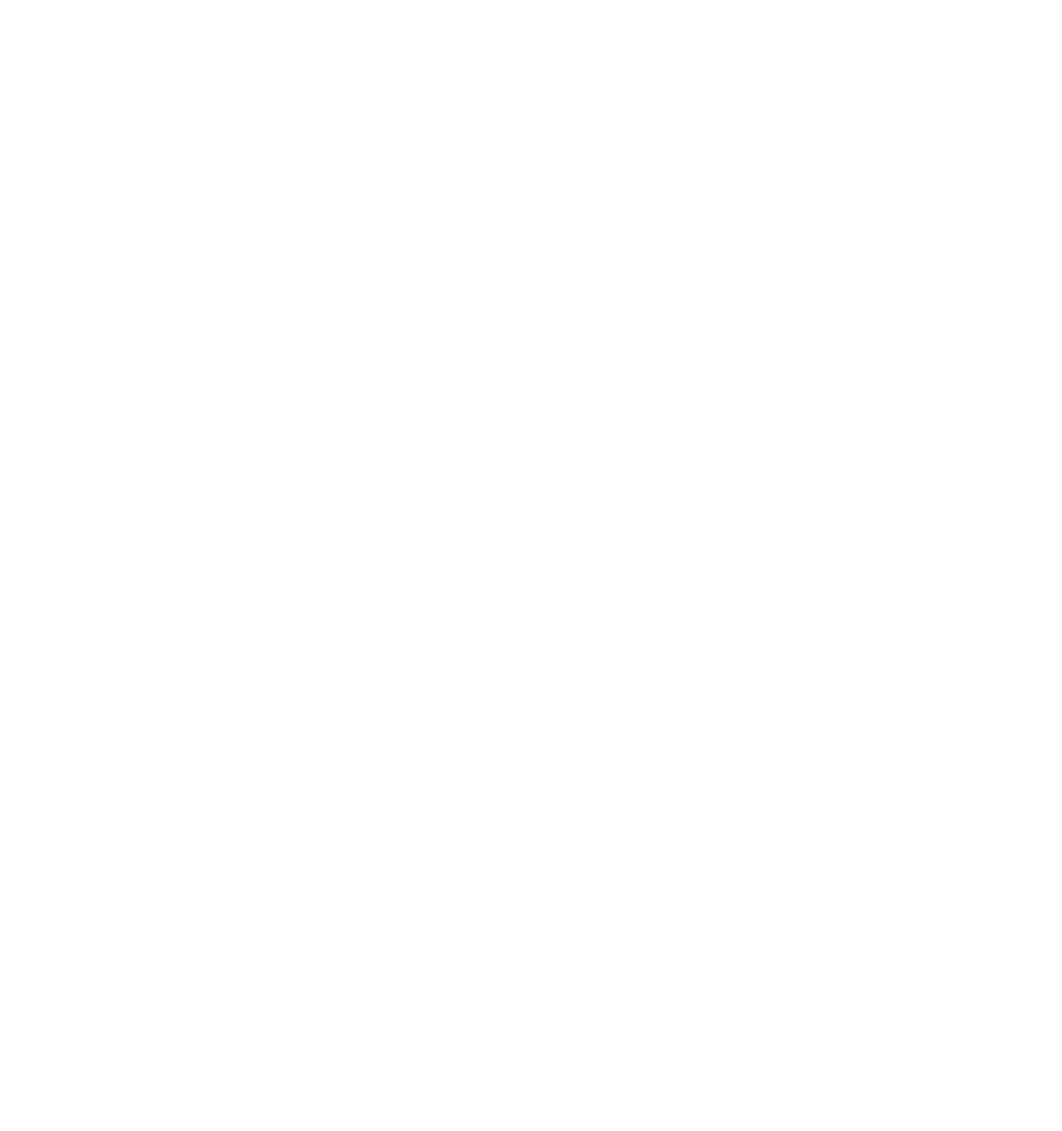
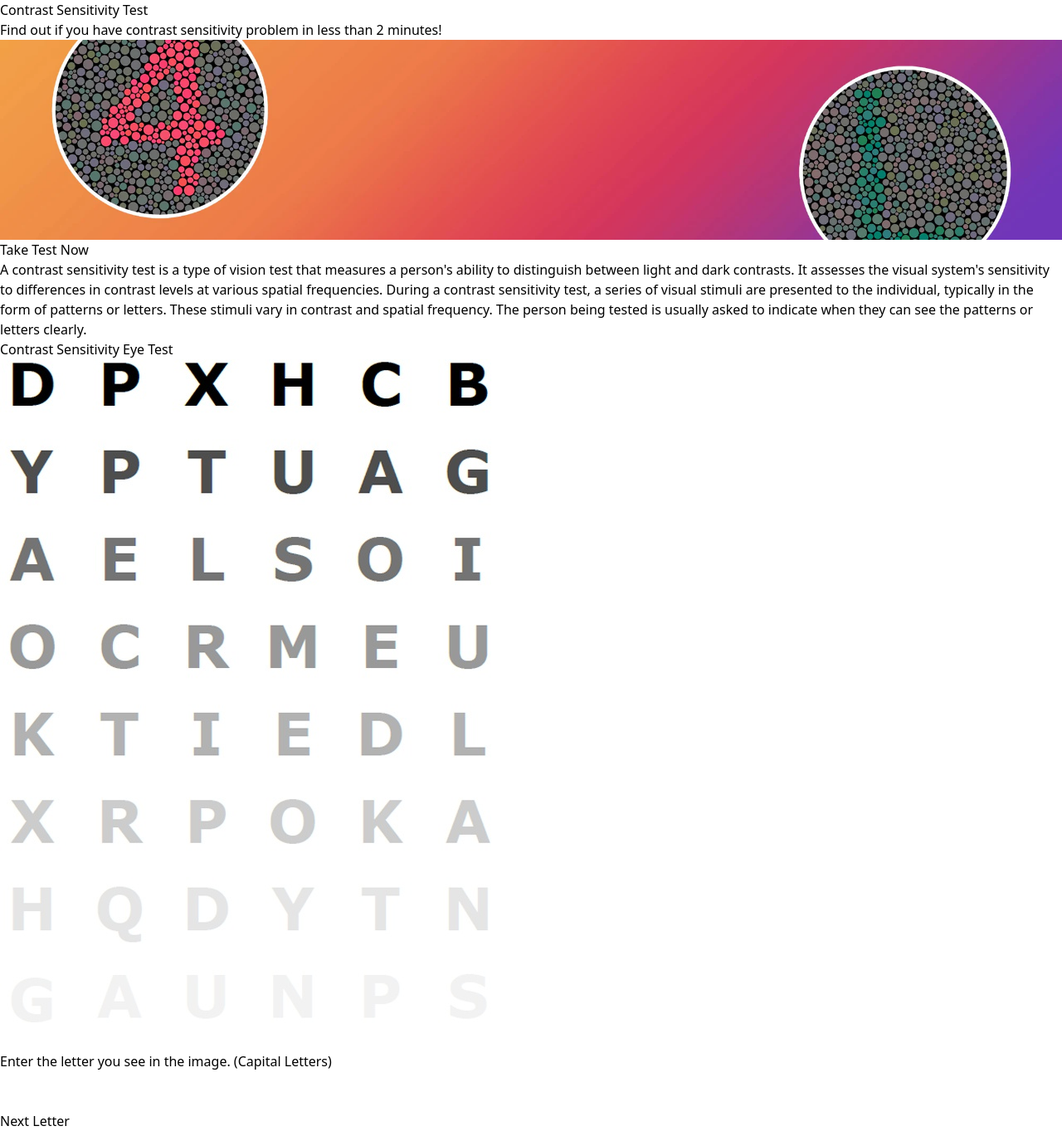
Before and after one commit to Alliyan732/eye-vision-test-app-react, a React (Vite) app: page /contrast_sensitivity_test in a window 1280 px wide. Before the commit this address had no page. Shown: the whole page at 83% size. Before the commit the page ends 800 px from the top, so only its background shows below. Built offline with nearby package versions, Linux system fonts and the light colour scheme.

Commit message:
contrast sensitivity test added

```diff
--- a/src/App.jsx
+++ b/src/App.jsx
@@ -3,6 +3,7 @@
 
 import ColorBlindnessTestScreen from './pages/ColorBlindTest';
 import VisionAcuityTest from './pages/VisionAcuityTest'
+import ContrastSensitivityTestScreen from "./pages/ContrastSensitivityTest";
 
 function App() {
   return (
@@ -10,6 +11,7 @@
       <Routes>
         <Route path="/" element={<ColorBlindnessTestScreen />} />
         <Route path="/vision_acuity_test" element={<VisionAcuityTest />} />
+        <Route path="/contrast_sensitivity_test" element={<ContrastSensitivityTestScreen />} />
       </Routes>
     </Router>
   );
--- /dev/null
+++ b/src/pages/ContrastSensitivityTest.jsx
@@ -0,0 +1,168 @@
+import React, { useState } from 'react';
+import { AiOutlineCheckCircle, AiOutlineCloseCircle } from 'react-icons/ai';
+import bannerImg from '../assets/images/visionAssessments/colorblind.webp'
+import ContrastSensitivityTestImg from '../assets/images/visionAssessments/contrast-sensitivity-test.jpg'
+
+
+const ContrastSensitivityTestScreen = () => {
+
+    const [imageLetters] = useState([
+        ['D', 'P', 'X', 'H', 'C', 'B'],
+        ['Y', 'P', 'T', 'U', 'A', 'G'],
+        ['A', 'E', 'L', 'S', 'O', 'I'],
+        ['O', 'C', 'R', 'M', 'E', 'U'],
+        ['K', 'T', 'I', 'E', 'D', 'L'],
+        ['X', 'R', 'P', 'O', 'K', 'A'],
+        ['H', 'Q', 'D', 'Y', 'T', 'N'],
+        ['G', 'A', 'U', 'N', 'P', 'S'],
+    ]);
+    const [userInput, setUserInput] = useState('');
+    const [currentLetterIndex, setCurrentLetterIndex] = useState(0);
+    const [testCompleted, setTestCompleted] = useState(false);
+    const [testResults, setTestResults] = useState([]);
+
+    const handleInputChange = (event) => {
+        setUserInput(event.target.value.toUpperCase());
+    };
+
+    const handleNextLetter = (event) => {
+        event.preventDefault();
+        if (userInput === '') {
+            alert('Please enter the letter!')
+        } else {
+
+            const letter = imageLetters.flat()[currentLetterIndex];
+            const result = {
+                letter,
+                userInput,
+                correct: userInput === letter,
+            };
+
+            setTestResults((prevResults) => [...prevResults, result]);
+            setCurrentLetterIndex((prevIndex) => prevIndex + 1);
+            setUserInput('');
+
+            if (currentLetterIndex === imageLetters.flat().length - 1) {
+                setTestCompleted(true);
+            }
+        }
+    };
+
+    const handleReset = () => {
+        setUserInput('');
+        setCurrentLetterIndex(0);
+        setTestCompleted(false);
+        setTestResults([]);
+    };
+
+    return (
+
+        <div className="flex flex-col min-h-screen">
+            <div className="flex flex-col items-center">
+                <h3 className="text-2xl sm:text-4xl font-bold font-sans text-[#374151] mt-10">Contrast Sensitivity Test</h3>
+                <p className="font-sans text-base mt-2 mb-8">Find out if you have contrast sensitivity problem in less than 2 minutes!</p>
+                <div className="flex justify-center">
+                    <img src={bannerImg} alt="Color Blind Test" />
+                </div>
+            </div>
+            <div className="p-5 mt-10 bg-white border border-gray-200 rounded-lg shadow w-[90%] mx-auto mb-5">
+
+                <div className="w-[100%] md:w-[70%] lg:w-[60%] mx-auto mt-10 ">
+                    <h3 className="text-2xl sm:text-4xl font-bold font-sans text-[#374151] mt-10">Take Test Now</h3>
+                    <p className='mt-10 text-justify font-sans'>A contrast sensitivity test is a type of vision test that measures a person's ability to distinguish between light and dark contrasts. It assesses the visual system's sensitivity to differences in contrast levels at various spatial frequencies.
+
+                        During a contrast sensitivity test, a series of visual stimuli are presented to the individual, typically in the form of patterns or letters. These stimuli vary in contrast and spatial frequency. The person being tested is usually asked to indicate when they can see the patterns or letters clearly.</p>
+                    <h2 className='text-3xl font-bold mb-4 mt-10'>Contrast Sensitivity Eye Test</h2>
+                    {!testCompleted ? (
+                        <>
+                            <div className='flex justify-center '>
+
+                            </div>
+                            <form onSubmit={handleNextLetter} className='mx-auto flex flex-col justify-center'>
+                                <div className='w-[300px] h-[300px] mb-36 mx-auto mt-5'>
+                                    <img src={ContrastSensitivityTestImg} />
+                                </div>
+                                <div className="image-chart">
+                                    {imageLetters.map((row, rowIndex) => (
+                                        <div key={rowIndex}>
+                                            {row.map((letter, columnIndex) => (
+                                                <span
+                                                    key={columnIndex}
+                                                    className={
+                                                        currentLetterIndex === rowIndex * row.length + columnIndex
+                                                            ? 'active-letter'
+                                                            : ''
+                                                    }
+                                                >
+                                                </span>
+                                            ))}
+                                        </div>
+                                    ))}
+                                </div>
+                                <br />
+                                <p className='mx-auto'>Enter the letter you see in the image. (Capital Letters)</p>
+                                <label>
+                                    <br />
+                                    <input className='block w-[250px] mx-auto pl-10 pr-3 borderblock px-4  py-2  bg-white border rounded-md
+                            border-blue-300 ring-blue-300 outline-none ring ring-opacity-40
+                            sm:text-sm transition duration-150 ease-in-out"  type="text'
+                                        type="text"
+                                        value={userInput}
+                                        onChange={handleInputChange} />
+                                </label>
+                                <br />
+                                <button type="submit" className=" mx-auto w-36 sm:w-56 focus:outline-none text-white bg-red-700 hover:bg-red-800 focus:ring-4
+                         focus:ring-red-300 font-medium rounded-lg text-sm px-2 py-2  mb-2">Next Letter</button>
+                            </form>
+                        </>
+                    ) : (
+                        <>
+                            <h3 className='font-sans text-lg font-bold mb-5'>Test Results:</h3>
+                            <table className="w-full border-collapse">
+                                <thead>
+                                    <tr>
+                                        <th className="p-2 border border-gray-300">Letter</th>
+                                        <th className="p-2 border border-gray-300">User Input</th>
+                                        <th className="p-2 border border-gray-300">Result</th>
+                                    </tr>
+                                </thead>
+                                <tbody>
+                                    {testResults.map((result, index) => (
+                                        <tr key={index}>
+                                            <td className="p-2 border border-gray-300">{result.letter}</td>
+                                            <td className="p-2 border border-gray-300">{result.userInput}</td>
+                                            <td className="p-2 border border-gray-300">
+                                                {result.correct ? (
+                                                    <AiOutlineCheckCircle className="text-green-500" />
+                                                ) : (
+                                                    <AiOutlineCloseCircle className="text-red-500" />
+                                                )}
+                                            </td>
+                                        </tr>
+                                    ))}
+                                </tbody>
+                            </table>
+                            <p className='mt-5 mb-10'>
+                                Overall Result:{' '}
+                                {testResults.every((result) => result.correct)
+                                    ? 'Congratulations! You passed the test.'
+                                    : 'Sorry, you did not pass the test. Please try again.'}
+                            </p>
+                            <div className='flex space-x-3'>
+                            <button className=' px-4 py-2 bg-red-700 text-white rounded' onClick={handleReset}>Restart Test</button>
+                            <button
+                                className="px-4 py-2 bg-gray-700 text-white rounded"
+                                onClick={alert('Results Saved!')}
+                            >
+                                Save Results
+                            </button>
+                            </div>
+                        </>
+                    )}
+                </div>
+            </div>
+        </div>
+    );
+};
+
+export default ContrastSensitivityTestScreen;
```
